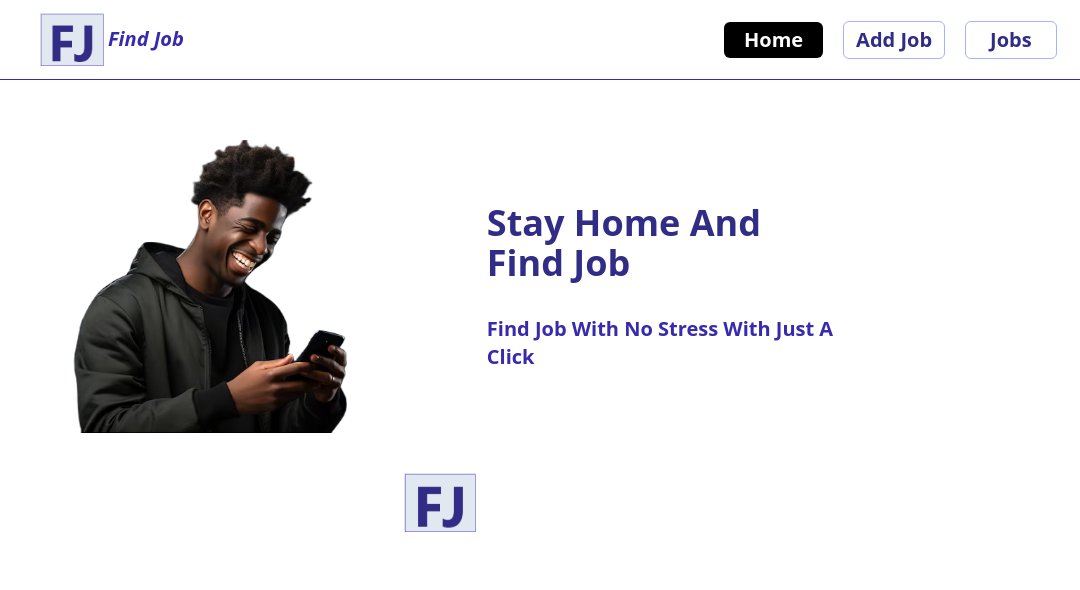
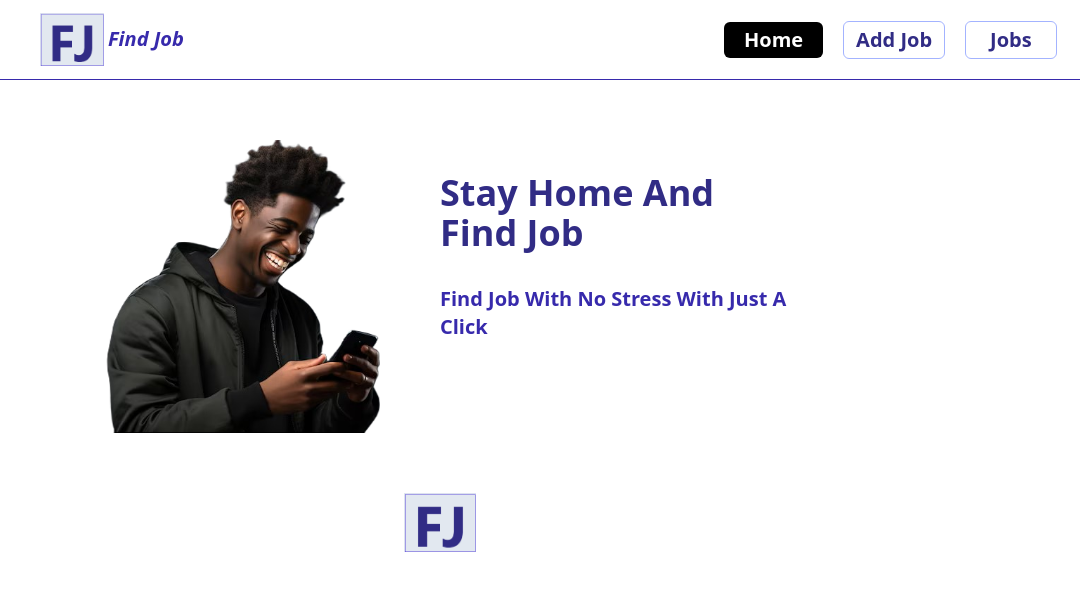
Before and after one commit to AsieduAmos/Jaman-Jobs, a React (Vite) app: page / in a window 1280 px wide. Shown: the top 590 px of the page, without its empty margins (200-1280 px from the left). Built offline with nearby package versions, Linux system fonts and the light colour scheme.

Commit message:
flex changed to grid in authpage

```diff
--- a/src/App.jsx
+++ b/src/App.jsx
@@ -15,6 +15,7 @@ const App = () => {
 
   const router = createBrowserRouter(
    createRoutesFromElements(
+
 
     <Route path='/' element={<MainLayout />} >
       <Route index element={<Authpage />} />
--- a/src/pages/AuthPage.jsx
+++ b/src/pages/AuthPage.jsx
@@ -6,8 +6,8 @@ import findjob from '../images/findjob.png'
 const AuthPage = () => {
   return (
   <>
-    <div className='flex items-center justify-center mt-15 pointer-events-none select-none'>
-        <img className='w-110' src={findjob} alt=" black young man looking on mobile phone" />
+    <div className='grid grid-cols-2 items-center justify-center pointer-events-none select-none'>
+        <img className='w-110 ml-70 mt-15' src={findjob} alt=" black young man looking on mobile phone" />
         <div>
           <h2 className='text-4xl text-indigo-900 font-bold mb-8'>
               Stay Home And <br />Find Job
@@ -16,7 +16,7 @@ const AuthPage = () => {
         </div>
     </div>
 
-    <div className='flex items-center justify-center mt-10 mb-30 pointer-events-none select-none'>
+    <div className='flex items-center justify-center mt-15 mb-15 pointer-events-none select-none'>
        <img className='w-18'src={FJ} alt="" />
     </div>
   </>
```
